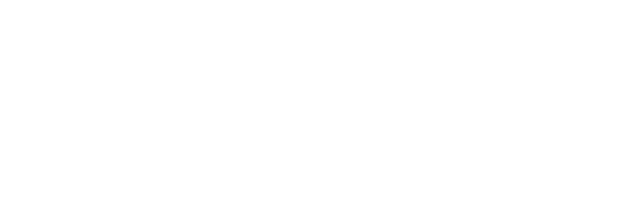
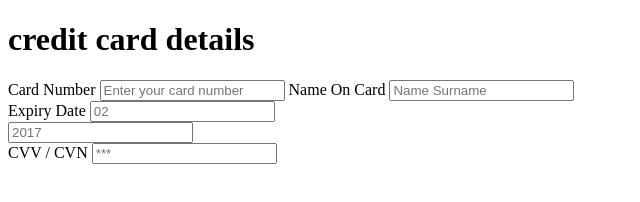
Before and after one commit to Qurisity/Full_stack, a plain HTML site: page index.html in a window 1280 px wide. Shown: the whole page, without its empty margins (0-640 px from the left). Drawn offline with Linux system fonts and the light colour scheme.

Commit message:
Update index.html

```diff
--- a/index.html
+++ b/index.html
@@ -6,6 +6,29 @@
     <title>Document</title>
 </head>
 <body>
-
+    <div class="cont">
+        <form action="" method="post">
+            <h1>
+                credit  card details
+            </h1>
+            <label for="userCardnum">Card Number</label>
+            <input type="text" placeholder="Enter your card number" id="userCardnum" name="userCardnum" required>
+            <label for="userName">Name On Card</label>
+            <input type="text" name="username" id="userName" placeholder="Name Surname" required>
+            <div class="bot">
+                <div>
+                    <label for="Exdate">Expiry Date</label>
+                    <input type="text" required placeholder="02" id="Exdate" name="Exdate">
+                </div>
+                <div>
+                    <input type="text" required placeholder="2017">
+                </div>
+                <div>
+                    <label for="CVV">CVV / CVN</label>
+                    <input type="text" id="CVV" name="CVV" required placeholder="***">
+                </div>
+            </div>
+        </form>
+    </div>
 </body>
 </html>
```
